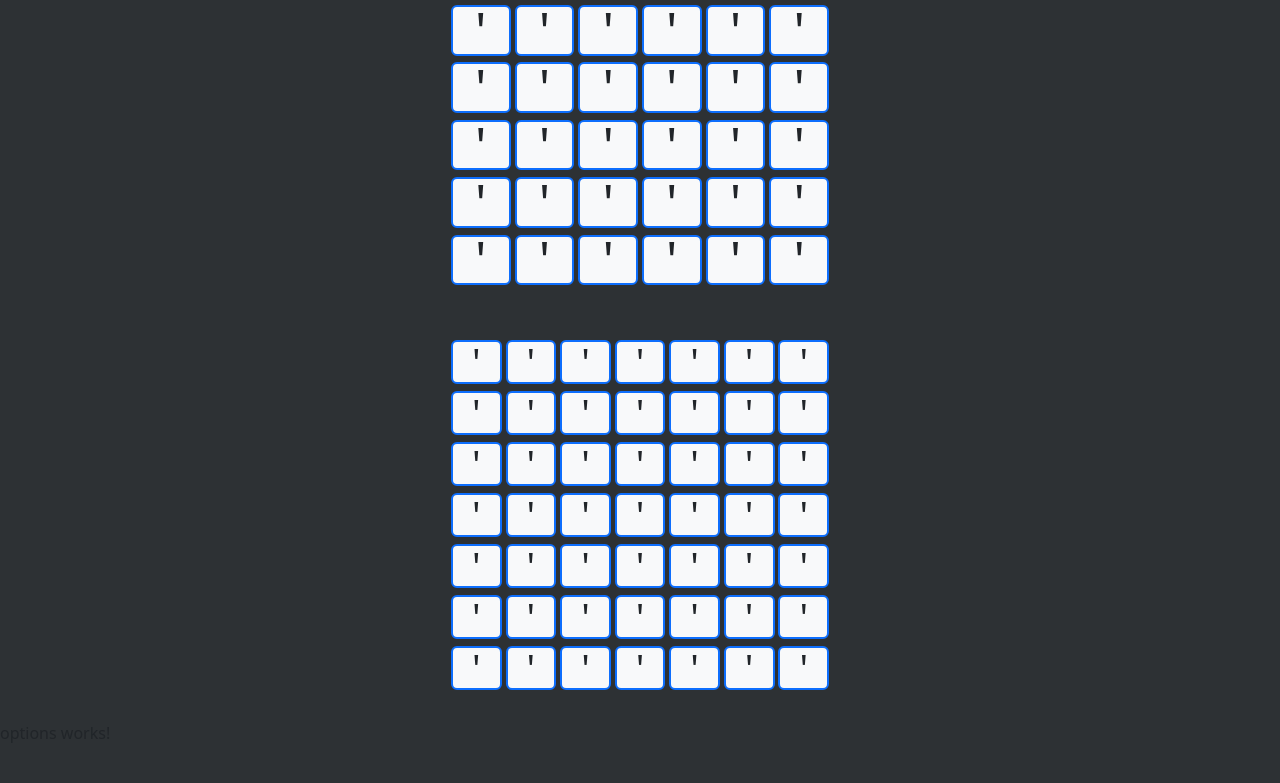
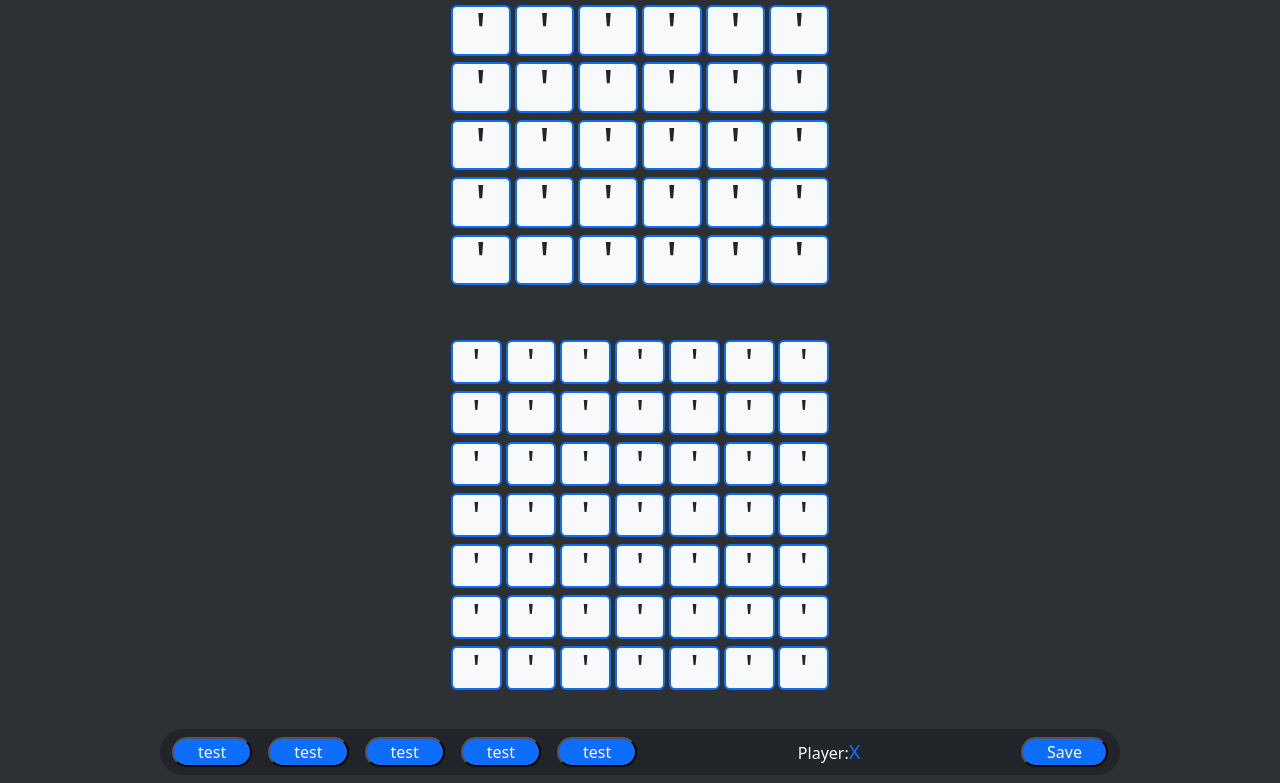
Before and after one commit to Pagivabe0725/Kovacs_Patrik_Precognox, an Angular app: page / in a window 1280 px wide. Shown: the part 1360-2143 px from the top of the page. Before the commit the page ends 2121 px from the top, so only its background shows below. Built offline with nearby package versions, Linux system fonts and the light colour scheme.

Commit message:
style optionComponent

```diff
--- a/src/app/Components/options/options.component.html
+++ b/src/app/Components/options/options.component.html
@@ -1 +1,15 @@
-<p>options works!</p>
+<div
+    class="container bg-dark text-light border-secondary w-75 d-flex flex-row my-2 align-items-center justify-content-between rounded-pill py-2">
+
+    <div class="d-flex gap-3 align-items-center">
+        <button class="px-4 rounded-pill bg-primary text-light fs-6">test</button>
+        <button class="px-4 rounded-pill bg-primary text-light fs-6">test</button>
+        <button class="px-4 rounded-pill bg-primary text-light fs-6">test</button>
+        <button class="px-4 rounded-pill bg-primary text-light fs-6">test</button>
+        <button class="px-4 rounded-pill bg-primary text-light fs-6">test</button>
+    </div>
+    <span >Player:<span class="text-primary fs-5">X</span></span>
+    <button class="px-4 rounded-pill bg-primary text-light fs-6">Save</button>
+
+
+</div>
```
